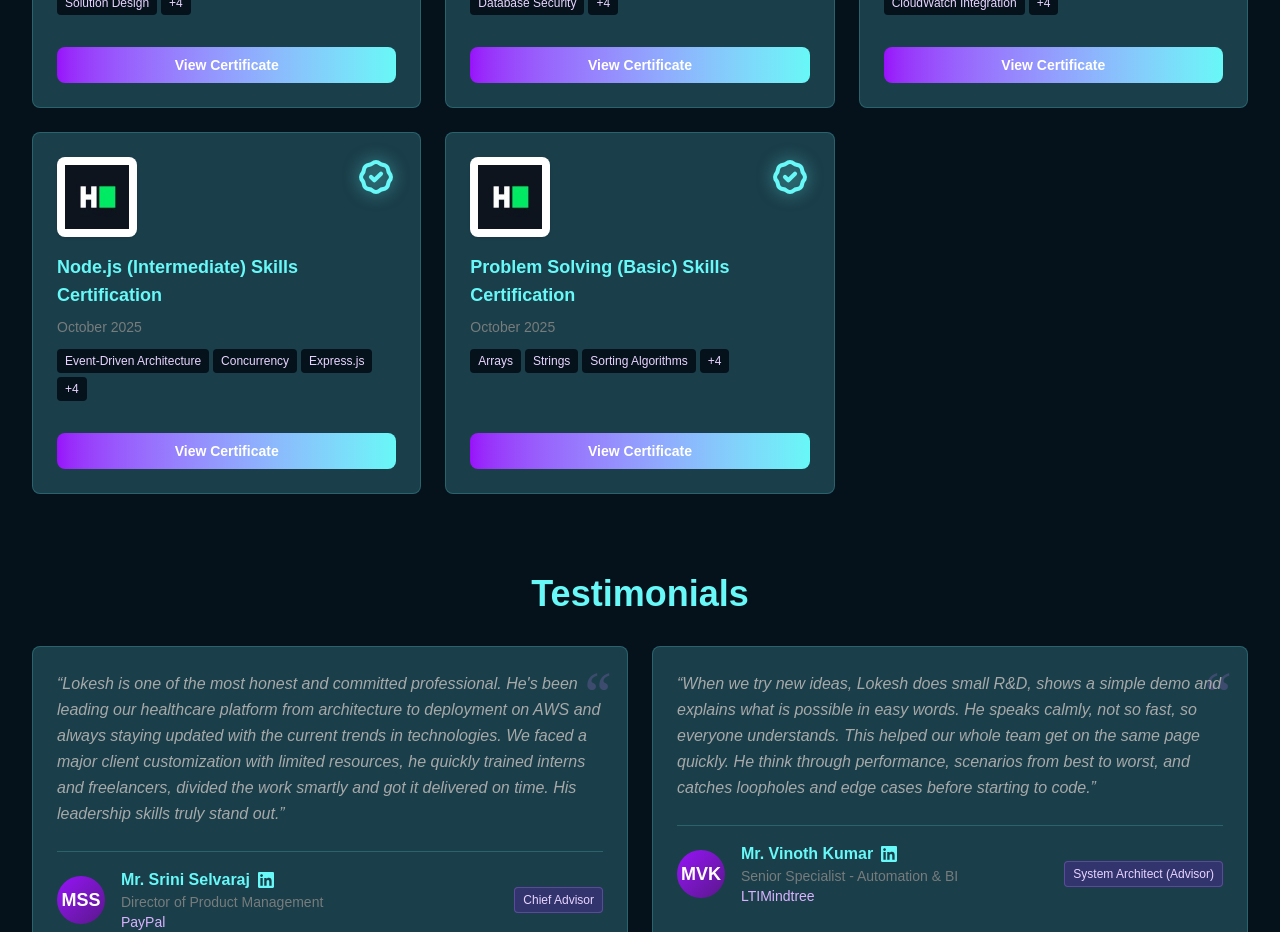
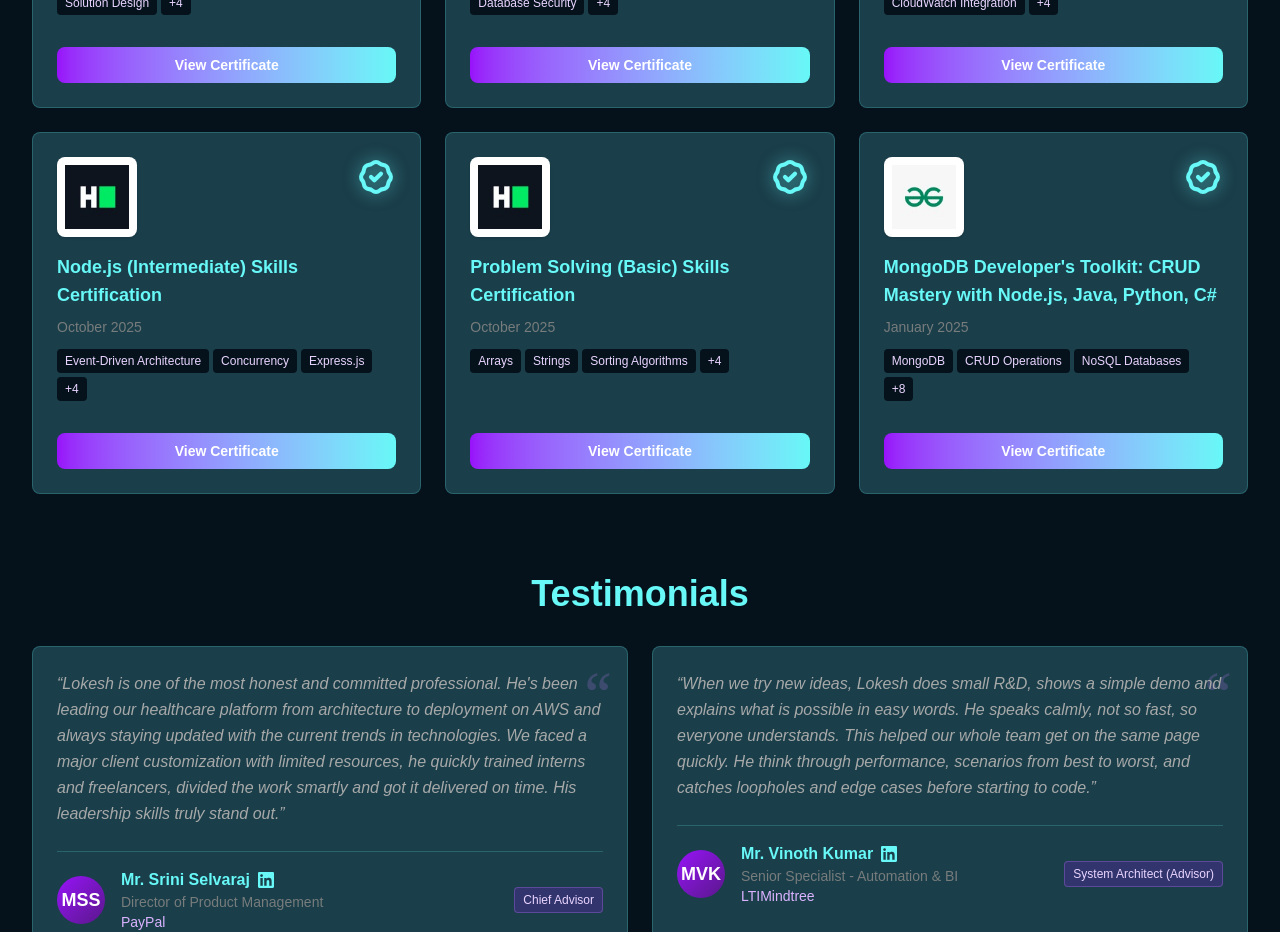
Before and after one commit to lokisanhitleson/lokesh-portfolio, a Next.js app: page /credentials in a window 1280 px wide. Shown: the part 980-1912 px from the top of the page. Built offline with nearby package versions, Linux system fonts and the light colour scheme.

Commit message:
added mongodb certificate

```diff
--- a/src/data/credentials.ts
+++ b/src/data/credentials.ts
@@ -1,7 +1,13 @@
 export interface Certificate {
   id: number;
   title: string;
-  issuer: "AWS" | "HackerRank" | "Google" | "Microsoft" | "MongoDB";
+  issuer:
+    | "AWS"
+    | "HackerRank"
+    | "Google"
+    | "Microsoft"
+    | "MongoDB"
+    | "GeeksForGeeks";
   logo: string;
   description: string;
   pdfUrl: string;
@@ -181,6 +187,31 @@ export const certificates: Certificate[] = [
       "Problem Solving",
     ],
   },
+  {
+    id: 9,
+    title:
+      "MongoDB Developer's Toolkit: CRUD Mastery with Node.js, Java, Python, C#",
+    issuer: "GeeksForGeeks",
+    logo: "/assets/images/certificate-logo/geeksforgeeks-cert-logo.jpeg",
+    description:
+      "This comprehensive course, a collaboration between GeeksForGeeks and MongoDB, teaches database management across multiple programming languages. The 10-week bootcamp covers fundamental MongoDB concepts through advanced optimization techniques, including CRUD operations, data aggregation, indexing strategies, and data modeling. Designed for beginners to advanced learners, the course provides hands-on labs, comprehensive study materials, and an industry-recognized certification.",
+    pdfUrl:
+      "/assets/images/certificates/MongoDB Developer's Toolkit - CRUD Mastery with NodeJs Java Python C.pdf",
+    date: "January 2025",
+    skills: [
+      "MongoDB",
+      "CRUD Operations",
+      "NoSQL Databases",
+      "Data Aggregation",
+      "Indexing Strategies",
+      "Data Modeling",
+      "Node.js",
+      "Java",
+      "Python",
+      "C#",
+      "Database Optimization",
+    ],
+  },
 ];
 
 export const testimonials: Testimonial[] = [
```
Also changed, not shown: 1 other file (tests, documents, lock files or other folders).
